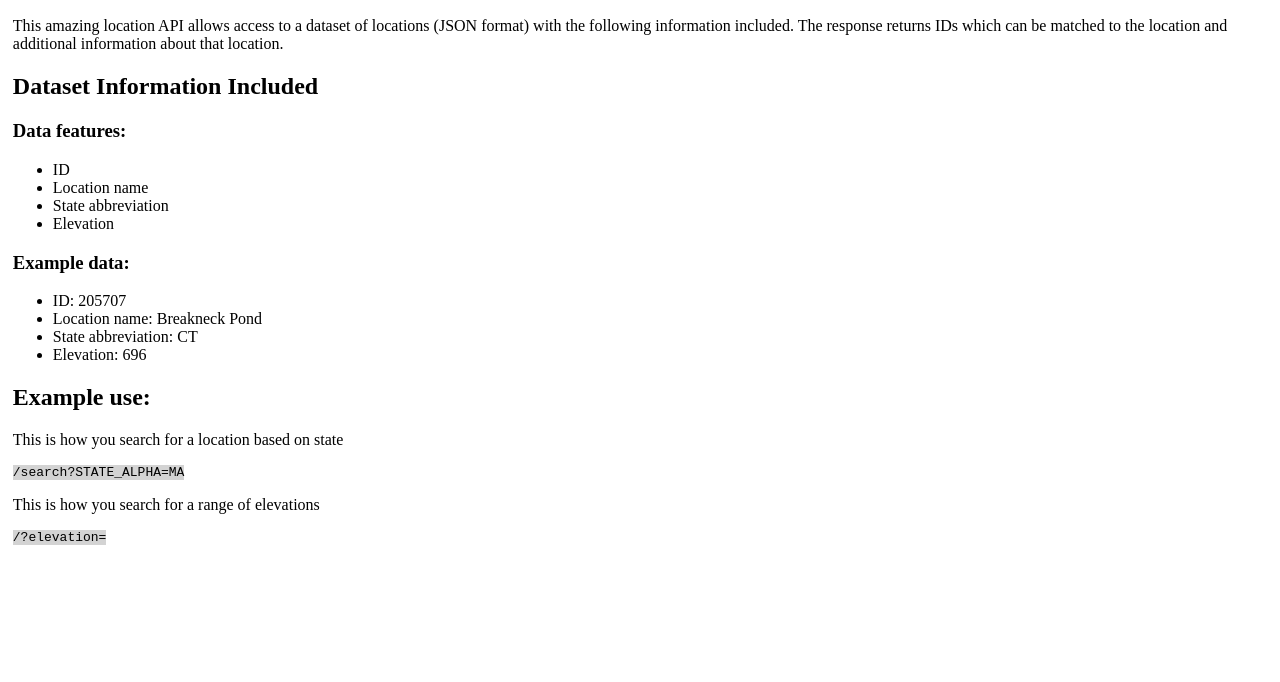
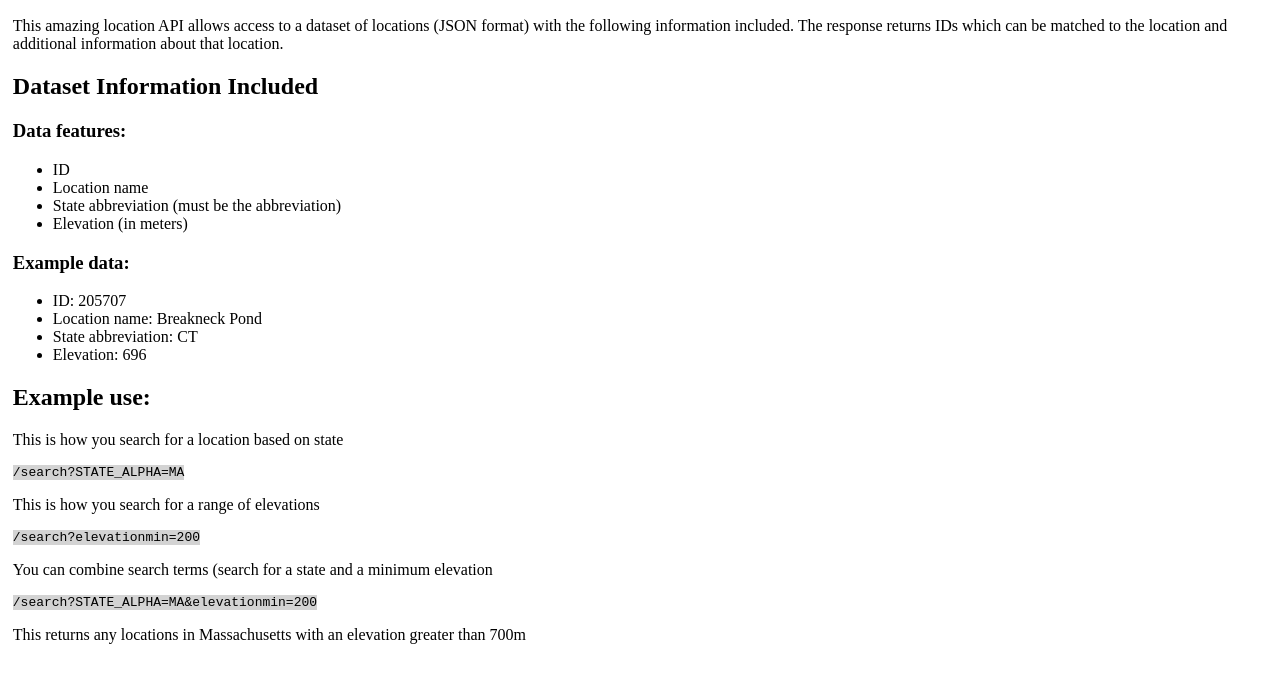
Before and after one commit to HollyNguyen/locationAPI, a website: page index.html in a window 1280 px wide. Shown: the part 96-778 px from the top of the page. Drawn offline with Linux system fonts and the light colour scheme.

Commit message:
Index fixes
Examples updated to reflect server code

```diff
--- a/index.html
+++ b/index.html
@@ -18,8 +18,8 @@
 	  		<ul>
 	  			<li>ID</li>
 	  			<li>Location name</li>
-	  			<li>State abbreviation</li>
-	  			<li>Elevation</li>
+	  			<li>State abbreviation (must be the abbreviation)</li>
+	  			<li>Elevation (in meters)</li>
 	  		</ul>
 	  	</div>
 	  	<div >
@@ -37,7 +37,11 @@
   		<code style="background-color:#D3D3D3;">/search?STATE_ALPHA=MA</code>
 
   		<p>This is how you search for a range of elevations</p>
-  		<code style="background-color:#D3D3D3;">/?elevation=</code>
+  		<code style="background-color:#D3D3D3;">/search?elevationmin=200</code>
+
+  		<p>You can combine search terms (search for a state and a minimum elevation</p>
+  		<code style="background-color:#D3D3D3;">/search?STATE_ALPHA=MA&amp;elevationmin=200</code>
+  		<p>This returns any locations in Massachusetts with an elevation greater than 700m
 	</div>
   </body>
 
```
